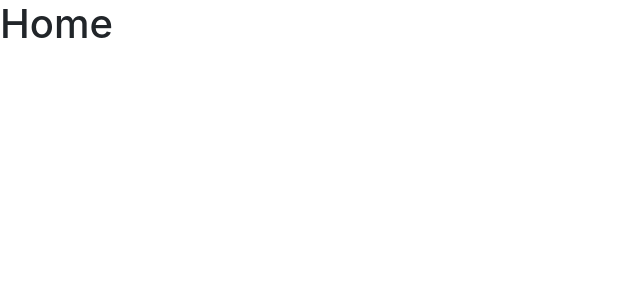
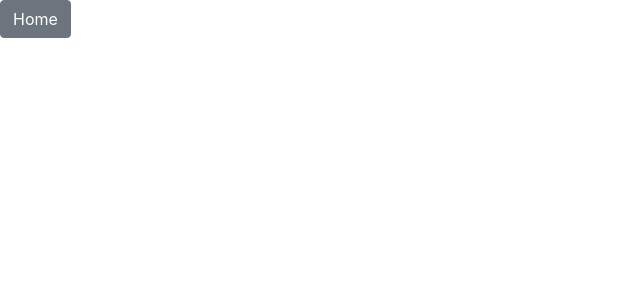
Before and after one commit to DavidClavijo13/Pixabay-API-App, a React (Create React App) app in the folder portfolio-react/: page / in a window 1280 px wide. Shown: the top 300 px of the page, without its empty margins (0-640 px from the left). Built offline with nearby package versions, Linux system fonts and the light colour scheme.

Commit message:
changed UI library choice, will go with Semantic UI

```diff
--- a/portfolio-react/package.json
+++ b/portfolio-react/package.json
@@ -4,11 +4,9 @@
   "private": true,
   "dependencies": {
     "react": "^16.9.0",
-    "react-bootstrap": "^1.0.0-beta.11",
     "react-dom": "^16.9.0",
     "react-router-dom": "^5.0.1",
-    "react-scripts": "3.1.0",
-    "styled-components": "^4.3.2"
+    "react-scripts": "3.1.0"
   },
   "scripts": {
     "start": "react-scripts start",
--- a/portfolio-react/src/App.js
+++ b/portfolio-react/src/App.js
@@ -1,5 +1,5 @@
 import React from "react";
-import { BrowserRouter as Router, Route, Switch } from "react-router-dom";
+import { BrowserRouter as Router, Route } from "react-router-dom";
 
 import Home from "./Components/Home";
 import About from "./Components/About";
@@ -9,11 +9,9 @@ function App() {
   return (
     <>
       <Router>
-        <Switch>
-          <Route exact path="/" component={Home} />
-          <Route path="/about" component={About} />
-          <Route path="/contact" component={Contact} />
-        </Switch>
+        <Route exact path="/" component={Home} />
+        <Route path="/about" component={About} />
+        <Route path="/contact" component={Contact} />
       </Router>
     </>
   );
--- a/portfolio-react/src/Components/Home.js
+++ b/portfolio-react/src/Components/Home.js
@@ -1,7 +1,8 @@
 import React from "react";
+import { Button } from "reactstrap";
 
 const Home = () => {
-  return <h1>Home</h1>;
+  return <Button>Home</Button>;
 };
 
 export default Home;
```
Also changed, not shown: 1 other file (tests, documents, lock files or other folders).
